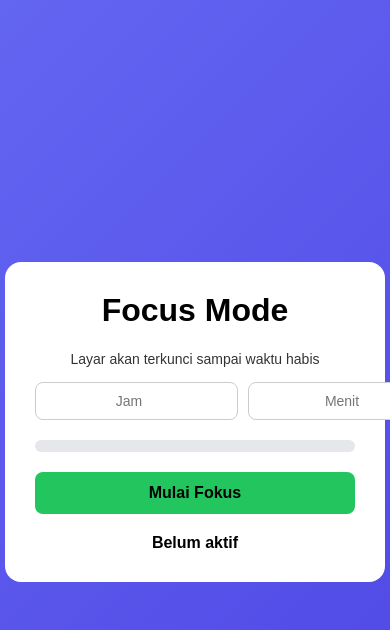
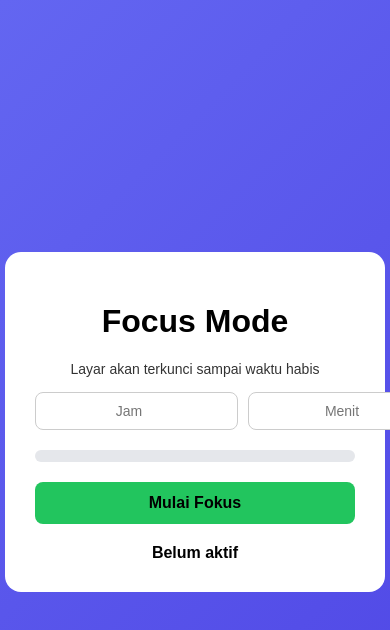
Before and after one commit to ZnA-Production/Focus, a plain HTML site: page index.html in a window 390 px wide. Shown: the top 630 px of the page. Drawn offline with Linux system fonts and the light colour scheme.

Commit message:
Update style.css

```diff
--- a/style.css
+++ b/style.css
@@ -21,16 +21,11 @@ body {
   text-align: center;
 }
 
-h1 {
-  margin-top: 0;
-}
-
 .subtitle {
   font-size: 14px;
   opacity: 0.8;
 }
 
-/* Input jam-menit-detik */
 .time-input {
   display: flex;
   gap: 10px;
@@ -71,7 +66,6 @@ button {
   height: 100%;
   width: 0%;
   background: #22c55e;
-  transition: width 0.3s linear;
 }
 
 .status {
@@ -79,10 +73,3 @@ button {
   font-size: 16px;
   font-weight: bold;
 }
-
-/* Mobile */
-@media (max-width: 480px) {
-  .app {
-    margin: 0 12px;
-  }
-}
```
